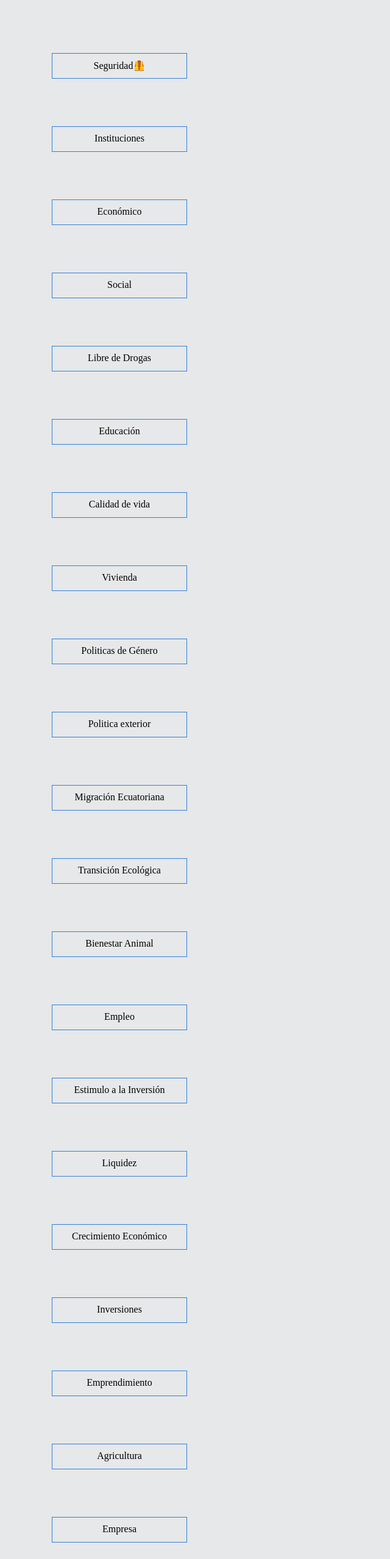
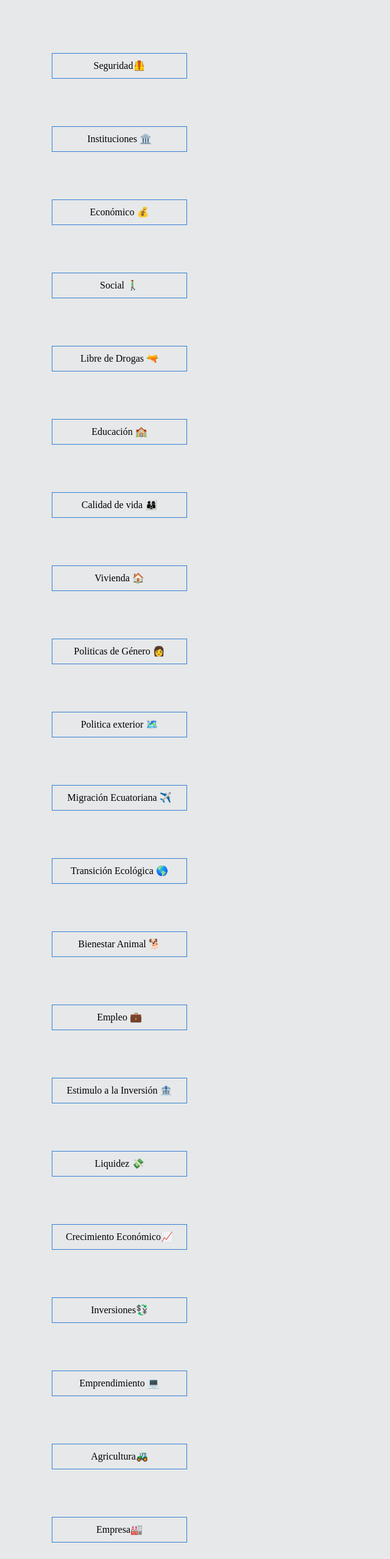
Before and after one commit to Moncayo1329/porquienvotar, a React (Create React App) app: page /JanTTopic in a window 1280 px wide. Shown: the part 241-2797 px from the top of the page at 61% size, without its empty margins (0-640 px from the left). Built offline with nearby package versions, Linux system fonts and the light colour scheme.

Commit message:
add activities

```diff
--- a/src/pages/main2.js
+++ b/src/pages/main2.js
@@ -54,40 +54,40 @@ const [JanTTopicContent, setJanTTopicContent] = useState("");
           <a href="#Seguridad"> <span style={{ color: 'black' }}> Seguridad🦺</span></a>
             </li>
          <li className="propuestas-2">
-         <a href="#Instituciones"> <span style={{ color: 'black' }}>Instituciones</span></a>
+         <a href="#Instituciones"> <span style={{ color: 'black' }}>Instituciones 🏛️</span></a>
 
           </li>
         <li className="propuestas-3">
-        <a href="#Económico"> <span style={{ color: 'black' }}> Económico</span> </a>
+        <a href="#Económico"> <span style={{ color: 'black' }}> Económico 💰</span> </a>
           </li>
           <li className="propuestas-4">
-          <a href="#Social"> <span style={{ color: 'black' }}>Social</span> </a>
+          <a href="#Social"> <span style={{ color: 'black' }}>Social 🚶‍♂️</span> </a>
           </li>
           <li className="propuestas-5">
-          <a href="#LibredeDrogas"> <span style={{ color: 'black' }}> Libre de Drogas</span> </a>
+          <a href="#LibredeDrogas"> <span style={{ color: 'black' }}> Libre de Drogas 🔫</span> </a>
             </li>
-          <li className="propuestas-6">Educación</li>
-          <li className="propuestas-7">Calidad de vida</li>
-          <li className="propuestas-8">Vivienda</li>
-          <li className="propuestas-9">Politicas de Género</li>
-          <li className="propuestas-10">Politica exterior</li>
-          <li className="propuestas-11">Migración Ecuatoriana</li>
-          <li className="propuestas-12">Transición Ecológica</li>
-          <li className="propuestas-13">Bienestar Animal</li>
-          <li className="propuestas-14">Empleo</li>
-          <li className="propuestas-15">Estimulo a la Inversión</li>
-          <li className="propuestas-16">Liquidez</li>
-          <li className="propuestas-17">Crecimiento Económico</li>
-          <li className="propuestas-18">Inversiones</li>
-          <li className="propuestas-19">Emprendimiento</li>
-          <li className="propuestas-20">Agricultura </li>
-          <li className="propuestas-21">Empresa</li>
-          <li className="propuestas-22">Reforma Tributarias</li>
-          <li className="propuestas-23">Turismo</li>
-          <li className="propuestas-24">Fortalecimiento Institucional</li>
-          <li className="propuestas-25">Conectividad</li>
-          <li className="propuestas-26">Corrupción</li>
-          <li className="propuestas-27">Legislación</li>
+          <li className="propuestas-6">Educación 🏫</li>
+          <li className="propuestas-7">Calidad de vida 👨‍👩‍👦</li>
+          <li className="propuestas-8">Vivienda 🏠</li>
+          <li className="propuestas-9">Politicas de Género 👩</li>
+          <li className="propuestas-10">Politica exterior 🗺️</li>
+          <li className="propuestas-11">Migración Ecuatoriana ✈️</li>
+          <li className="propuestas-12">Transición Ecológica 🌎</li>
+          <li className="propuestas-13">Bienestar Animal 🐕</li>
+          <li className="propuestas-14">Empleo 💼</li>
+          <li className="propuestas-15">Estimulo a la Inversión 🏦</li>
+          <li className="propuestas-16">Liquidez 💸</li>
+          <li className="propuestas-17">Crecimiento Económico📈</li>
+          <li className="propuestas-18">Inversiones💱</li>
+          <li className="propuestas-19">Emprendimiento 💻</li>
+          <li className="propuestas-20">Agricultura🚜</li>
+          <li className="propuestas-21">Empresa🏭</li>
+          <li className="propuestas-22">Reforma Tributarias 🎖️</li>
+          <li className="propuestas-23">Turismo 🏞️</li>
+          <li className="propuestas-24">Fortalecimiento💪</li>
+          <li className="propuestas-25">Conectividad 🛰️</li>
+          <li className="propuestas-26">Corrupción 🥊</li>
+          <li className="propuestas-27">Legislación ⚖️</li>
 
         </ul>
       </div>
```
